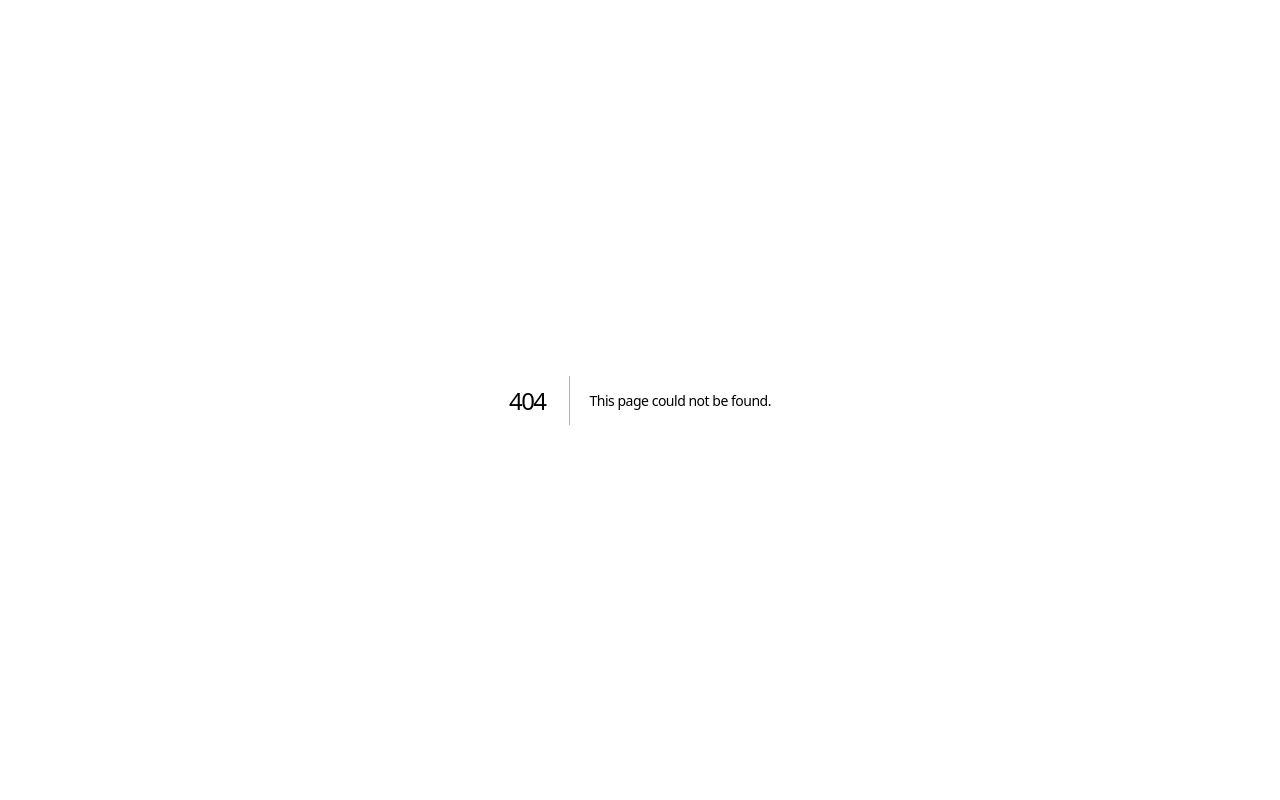
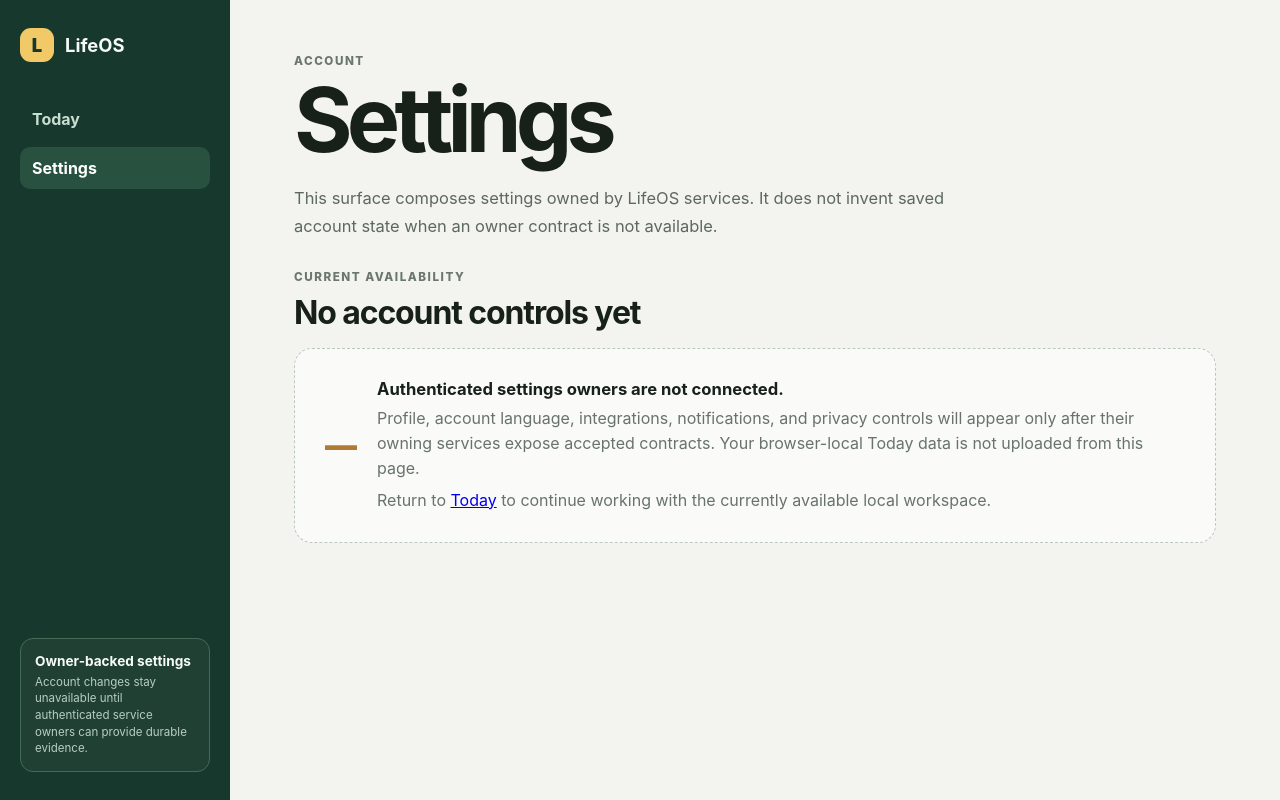
Before and after one commit to ContextualWisdomLab/life-os, a Next.js app in the folder apps/web/: page /settings in a window 1280 px wide. Before the commit this address had no page. Built offline with nearby package versions, Linux system fonts and the light colour scheme.

Commit message:
feat(settings): add fail-closed first-party Settings route

```diff
--- /dev/null
+++ b/apps/web/app/settings/page.tsx
@@ -0,0 +1,64 @@
+export default function SettingsPage() {
+  return (
+    <div className="today-shell">
+      <aside className="today-sidebar" aria-label="LifeOS navigation">
+        <a className="today-brand" href="/">
+          <span aria-hidden="true">L</span>
+          <strong>LifeOS</strong>
+        </a>
+        <nav aria-label="Primary navigation">
+          <a href="/">Today</a>
+          <a className="active" href="/settings" aria-current="page">
+            Settings
+          </a>
+        </nav>
+        <p className="local-note">
+          <strong>Owner-backed settings</strong>
+          <span>
+            Account changes stay unavailable until authenticated service owners
+            can provide durable evidence.
+          </span>
+        </p>
+      </aside>
+
+      <main className="today-main" id="settings">
+        <header className="today-header">
+          <div>
+            <p className="eyebrow">Account</p>
+            <h1>Settings</h1>
+            <p className="lede">
+              This surface composes settings owned by LifeOS services. It does
+              not invent saved account state when an owner contract is not
+              available.
+            </p>
+          </div>
+        </header>
+
+        <section aria-labelledby="settings-availability-heading">
+          <div className="section-heading">
+            <div>
+              <p className="eyebrow">Current availability</p>
+              <h2 id="settings-availability-heading">No account controls yet</h2>
+            </div>
+          </div>
+          <div className="empty-state" role="status">
+            <span aria-hidden="true">—</span>
+            <div>
+              <h3>Authenticated settings owners are not connected.</h3>
+              <p>
+                Profile, account language, integrations, notifications, and
+                privacy controls will appear only after their owning services
+                expose accepted contracts. Your browser-local Today data is not
+                uploaded from this page.
+              </p>
+              <p>
+                Return to <a href="/">Today</a> to continue working with the
+                currently available local workspace.
+              </p>
+            </div>
+          </div>
+        </section>
+      </main>
+    </div>
+  );
+}
```
